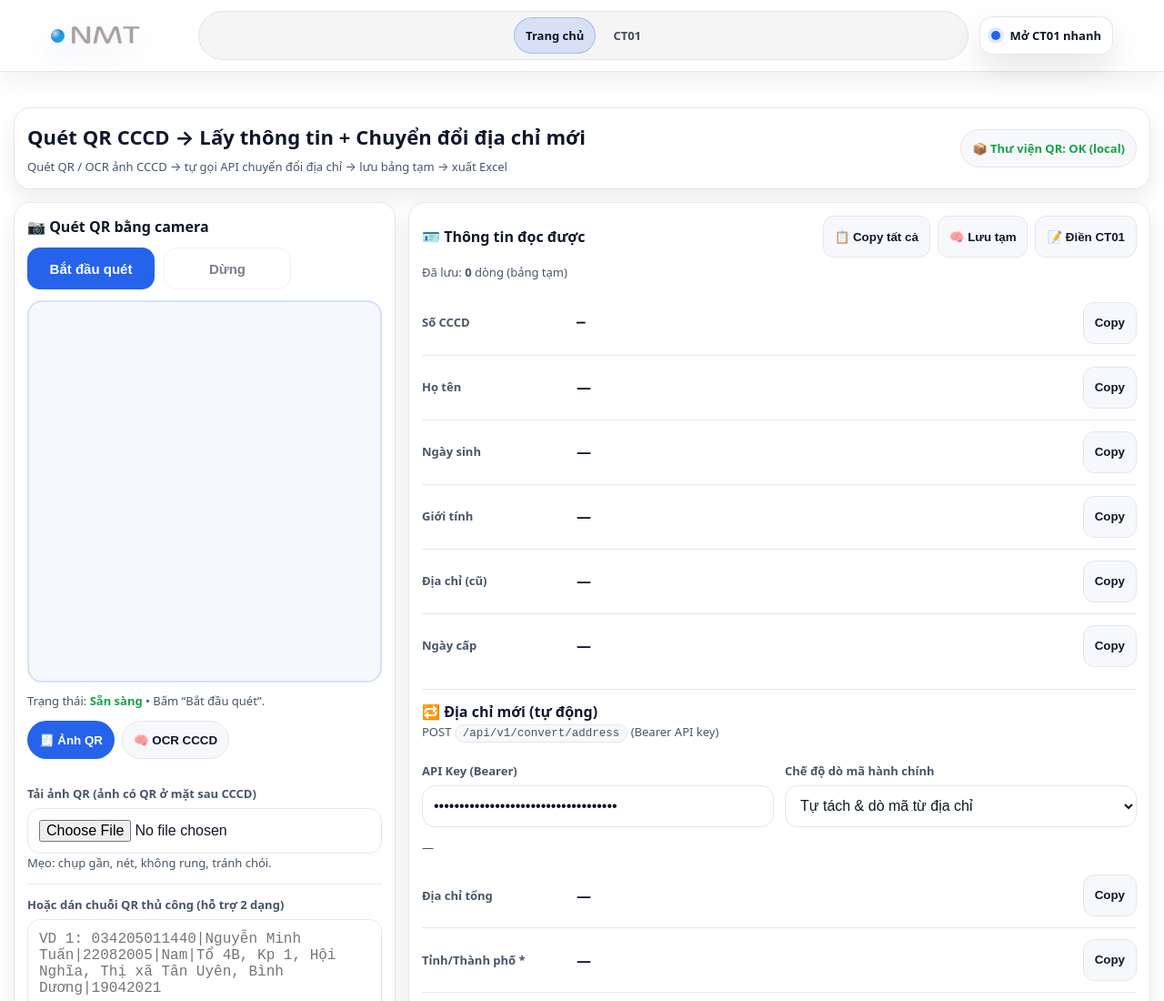
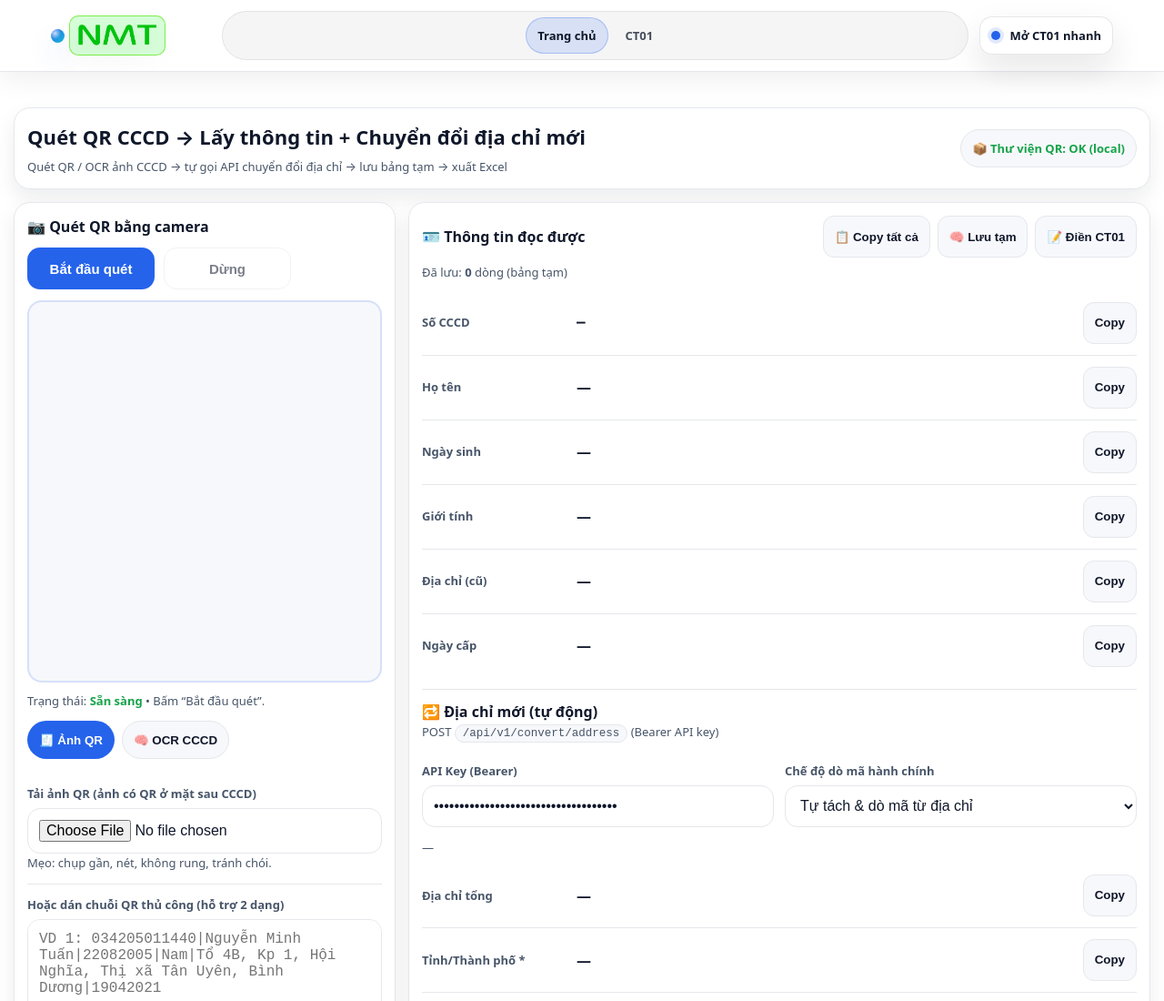
Before and after one commit to NMT2211/quet_cccd, a website: page index.html in a window 1280 px wide. Shown: the top 1100 px of the page at 91% size. Drawn offline with Linux system fonts and the light colour scheme.

Commit message:
update date 13:02  08/01/2026

```diff
--- a/nav.html
+++ b/nav.html
@@ -1,9 +1,18 @@
 <nav class="site-nav" aria-label="Thanh điều hướng">
   <div class="nav-inner">
     <a class="brand" href="./index.html" aria-label="Về trang chủ">
-      <span class="brand-mark" aria-hidden="true"></span>
-      <img class="brand-logo" src="assets/nmt-logo-镂空-1-e1760684393651.png" alt="NMT logo">
-    </a>
+  <span class="brand-mark" aria-hidden="true"></span>
+
+  <div class="bg-logo">
+    <img
+      class="brand-logo"
+      src="assets/nmt-logo.png"
+      alt="NMT logo"
+      draggable="false"
+      ondragstart="return false;"
+    >
+  </div>
+</a>
 
     <button class="nav-toggle" type="button" aria-label="Mở menu" aria-expanded="false">
       <span></span><span></span><span></span>
--- a/style.css
+++ b/style.css
@@ -17,6 +17,16 @@
   --radius: 18px;
   --shadow: 0 18px 40px rgba(15,23,42,.08);
   --shadow2: 0 10px 20px rgba(15,23,42,.06);
+}
+.brand, .brand *{
+  -webkit-user-drag: none;
+  user-drag: none;
+  -webkit-user-select: none;
+  user-select: none;
+}
+
+.brand-logo{
+  pointer-events: none; /* nếu vẫn click được vào <a> bình thường */
 }
 
 *{ box-sizing:border-box; }
@@ -94,15 +104,22 @@ body{
     radial-gradient(12px 12px at 30% 30%, rgba(255,255,255,.75), transparent 55%),
     linear-gradient(135deg, rgba(37,99,235,.98), rgba(6,182,212,.92));
   box-shadow: 0 16px 28px rgba(37,99,235,.18);
+
 }
-
+.bg-logo{
+  padding: 6px;
+  background: #7aff814d;
+  border-radius: 10px;
+  border: 1px solid rgba(100, 235, 37, 0.774);
+}
 .brand-logo{
-  height: 26px;
+  height: 30px;
   width: auto;
   max-width: 130px;
   object-fit: contain;
   display:block;
   filter: drop-shadow(0 10px 16px rgba(15,23,42,.12));
+
 }
 
 .brand-text{
```
Also changed, not shown: assets/ChatGPT Image 10_27_20 8 thg 1, 2026.png (added), assets/logo3.png (added), assets/logo4.png (added), assets/nmt-logo.png (added), index.html (line endings or trailing spaces).
